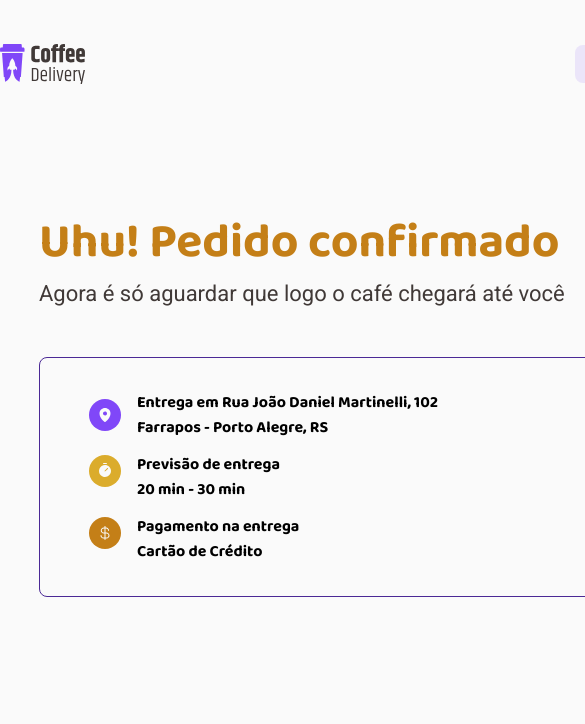
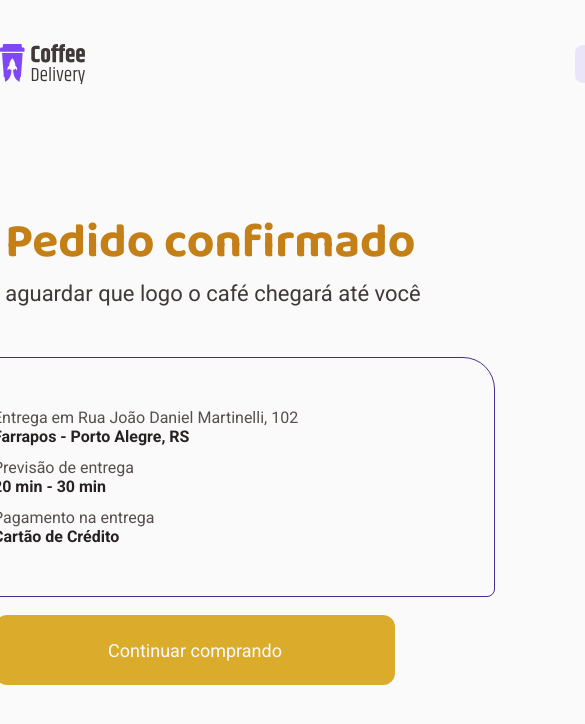
Before and after one commit to Lucas-Aparecido21/coffeDelirey, a React (Create React App) app: page /Sucess in a window 390 px wide. Shown: the top 724 px of the page, 585 px wide, since content can reach past the window. Built offline with nearby package versions, Linux system fonts and the light colour scheme.

Commit message:
Responsive implementation

```diff
--- a/package.json
+++ b/package.json
@@ -15,7 +15,7 @@
     "react-dom": "^18.2.0",
     "react-hook-form": "^7.42.1",
     "react-input-mask": "^2.0.4",
-    "react-router-dom": "^6.6.2",
+    "react-router-dom": "^6.7.0",
     "react-scripts": "5.0.1",
     "react-use-cart": "^1.13.0",
     "styled-components": "^5.3.6",
--- a/src/App.tsx
+++ b/src/App.tsx
@@ -5,12 +5,15 @@ import { ThemeProvider } from "styled-components";
 import { Router } from "./Router";
 import { GlobalStyle } from "./styles/global";
 import { defaultTheme } from "./styles/themes/default";
+// import { CoffeeContext } from "./Context/CoffeeContext";
 
 function App() {
   return (
     <ThemeProvider theme={defaultTheme}>
       <BrowserRouter>
+        {/* <CoffeeContext>*/}
         <Router />
+        {/*  </CoffeeContext> */}
       </BrowserRouter>
       <GlobalStyle />
     </ThemeProvider>
--- a/src/components/Header/index.tsx
+++ b/src/components/Header/index.tsx
@@ -11,14 +11,15 @@ import Icon from "../../assets/Locale.svg";
 import CheckoutIcon from "../../assets/Checkout.svg";
 import { NavLink } from "react-router-dom";
 
-interface AdressProps {
-  cidade: string;
-  uf: string;
-}
+// interface AdressProps {
+//   cidade: string;
+//   uf: string;
+// }
 
 export function Header() {
-  const [adress] = useState<AdressProps>();
+  //const [adress] = useState<AdressProps>();
   const [cartQuantity] = useState(0);
+
   return (
     <ContainerGrid>
       <ContainerLogo>
@@ -31,10 +32,11 @@ export function Header() {
         <NavLink
           to="/Checkout"
           title="Insira seu endereço"
-          style={{ textDecoration: "none" }}>
+          style={{ textDecoration: "none" }}
+        >
           <Locale>
             <img src={Icon} alt="LocaleIcon" />
-            {adress?.cidade} {adress?.uf}
+            Santo André, SP
           </Locale>
         </NavLink>
         <Checkout title="Checkout">
--- a/src/components/Header/styles.ts
+++ b/src/components/Header/styles.ts
@@ -43,9 +43,8 @@ export const ContainerLogo = styled.main`
     cursor: pointer;
   }
 
-  @media (max-width: 700px) {
-    img {
-    }
+  @media (max-width: 1300) {
+    width: 0px;
   }
 `;
 
--- a/src/database/fakeList.ts
+++ b/src/database/fakeList.ts
@@ -1,6 +1,6 @@
 import Expresso from "../assets/Expresso.svg";
 import Arabe from "../assets/Arabe.svg";
-import Havaiano from "../assets/Havaiano.svg";
+//import Havaiano from "../assets/Havaiano.svg";
 
 export const dataList = [
   {
--- a/src/pages/Checkout/styles.ts
+++ b/src/pages/Checkout/styles.ts
@@ -230,8 +230,8 @@ export const DivValor = styled.nav`
     justify-content: space-between;
     align-items: end;
     font-family: "Roboto", sans-serif;
-
-    font-size: 24px;
+    color: ${(props) => props.theme["base-subtitle"]};
+    font-size: 18px;
   }
   .div2 {
     display: flex;
@@ -240,15 +240,16 @@ export const DivValor = styled.nav`
     justify-content: space-between;
     align-items: end;
     font-family: "Roboto", sans-serif;
-    font-size: 24px;
+    font-size: 18px;
   }
   .div3 {
     display: flex;
     height: 80px;
     justify-content: space-between;
     align-items: baseline;
-    font-family: "Baloo 2", sans-serif;
-    font-size: 30px;
+    font-family: "Roboto", sans-serif;
+    font-size: 22px;
+    margin-top: 8px;
   }
 `;
 
--- a/src/pages/Sucess/index.tsx
+++ b/src/pages/Sucess/index.tsx
@@ -15,7 +15,16 @@ export function Sucess() {
         <section>
           <div>
             <h1>Uhu! Pedido confirmado</h1>
-            <span>Agora é só aguardar que logo o café chegará até você</span>
+            <span
+              style={{
+                fontFamily: "Roboto, sans-serif",
+                fontWeight: "400",
+                fontSize: "22px",
+                color: "#403937",
+              }}
+            >
+              Agora é só aguardar que logo o café chegará até você
+            </span>
 
             <CardOrder>
               <CardOrder2>
@@ -23,28 +32,34 @@ export function Sucess() {
                   <img src={LocaleIcon} alt="Icone Localização" />
                   <p>
                     Entrega em Rua João Daniel Martinelli, 102
-                    <p>Farrapos - Porto Alegre, RS</p>
+                    <p style={{ color: "#272221", fontWeight: "600" }}>
+                      Farrapos - Porto Alegre, RS
+                    </p>
                   </p>
                 </div>
                 <div>
                   <img src={TimerIcon} alt="Icone Temporizador" />
                   <p style={{ marginTop: "12px" }}>
                     Previsão de entrega
-                    <p>20 min - 30 min</p>
+                    <p style={{ color: "#272221", fontWeight: "600" }}>
+                      20 min - 30 min
+                    </p>
                   </p>
                 </div>
                 <div>
                   <img src={CashIcon} alt="Icone Dinheiro" />
                   <p style={{ marginTop: "12px" }}>
                     Pagamento na entrega
-                    <p>Cartão de Crédito</p>
+                    <p style={{ color: "#272221", fontWeight: "600" }}>
+                      Cartão de Crédito
+                    </p>
                   </p>
                 </div>
               </CardOrder2>
             </CardOrder>
           </div>
           <DivHome>
-            <img src={SucessImagem} alt="Imagem Motoboy" />
+            <img src={SucessImagem} alt="Imagem Motoboy" id="teste" />
             <NavLink to="/">
               <button>Continuar comprando</button>
             </NavLink>
--- a/src/pages/Sucess/styles.ts
+++ b/src/pages/Sucess/styles.ts
@@ -12,19 +12,19 @@ export const Container = styled.main`
     grid-template-columns: 1fr 1fr;
     width: 80%;
     margin-top: 4rem;
+
+    @media (max-width: 1554px) {
+      display: flex;
+      flex-direction: column;
+      justify-content: center;
+      align-items: center;
+    }
   }
 
   div h1 {
     color: ${(props) => props.theme["yellow-dark"]};
     font-size: 48px;
     margin-top: 2rem;
-  }
-
-  div span {
-    font-family: "Roboto", sans-serif;
-    font-weight: 400;
-    color: ${(props) => props.theme["base-subtitle"]};
-    font-size: 22px;
   }
 `;
 
@@ -38,6 +38,13 @@ export const CardOrder = styled.div`
   margin-top: 3rem;
   border: 1px solid ${(props) => props.theme["purple-dark"]};
   border-radius: 8px;
+  border-top-right-radius: 32px;
+  border-bottom-left-radius: 32px;
+
+  @media (max-width: 1554px) {
+    /* width: 1000px; */
+    justify-content: center;
+  }
 `;
 
 export const CardOrder2 = styled.div`
@@ -49,6 +56,20 @@ export const CardOrder2 = styled.div`
 
   img {
     justify-content: baseline;
+  }
+
+  p {
+    font-family: "Roboto", sans-serif;
+    color: ${(props) => props.theme["base-text"]};
+  }
+
+  span {
+    font-family: "Roboto", sans-serif;
+    color: ${(props) => props.theme["base-text"]};
+  }
+
+  @media (max-width: 1554px) {
+    /* width: 800px; */
   }
 `;
 
@@ -77,5 +98,15 @@ export const DivHome = styled.div`
   button:hover {
     background-color: ${(props) => props.theme["yellow-dark"]};
     transition: all 0.3s;
+
+    @media (max-width: 1554px) {
+      width: 600px;
+    }
+  }
+
+  @media (max-width: 1554px) {
+    #teste {
+      display: none;
+    }
   }
 `;
```
Also changed, not shown: src/Context/CoffeeContext.tsx (added, +15 -0 lines), 1 other file (tests, documents, lock files or other folders).
